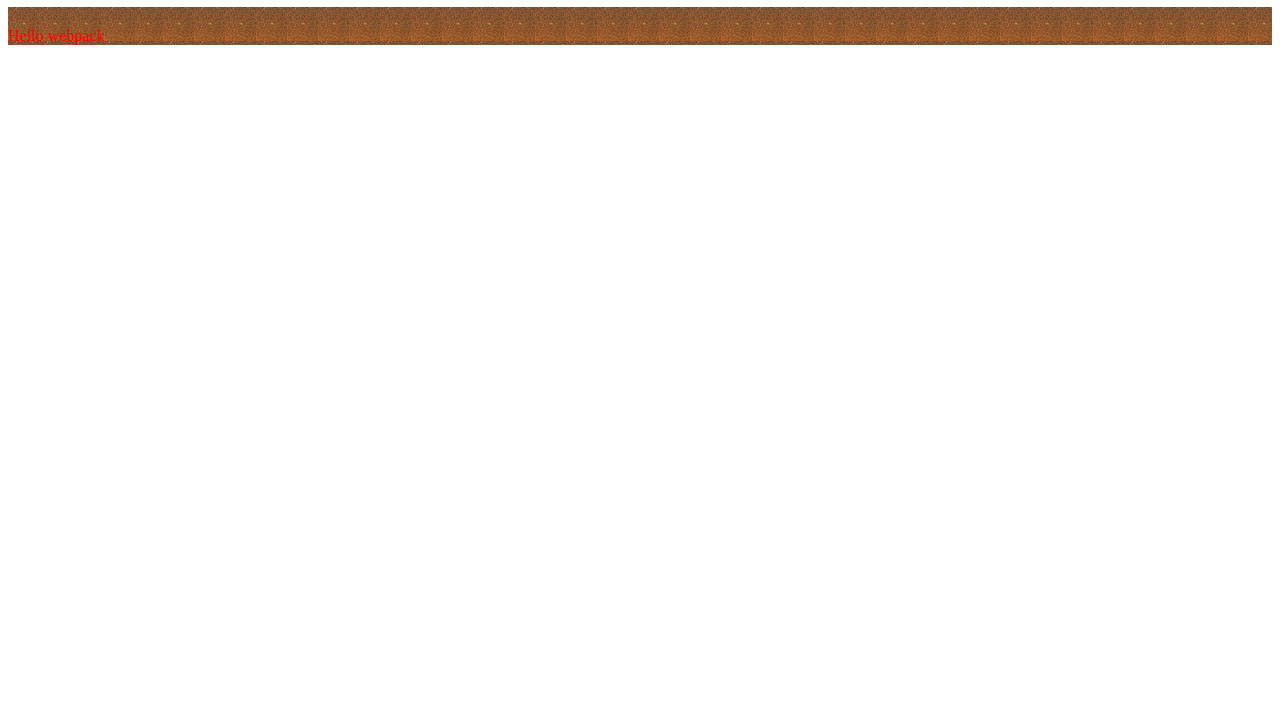
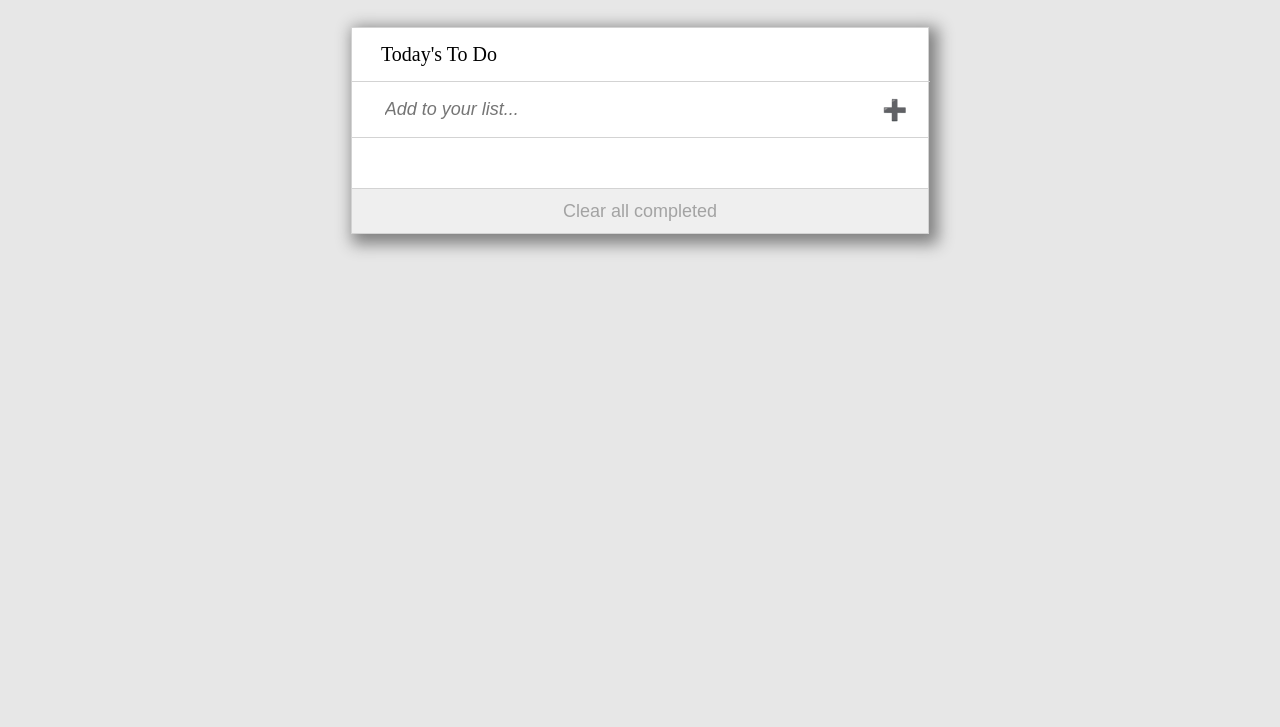
Before and after one commit to MarcoAurelioAntonio/To-Do-List-with-Webpack, a website built with webpack: page src/index.html in a window 1280 px wide. Shown: the part 73-800 px from the top of the page. Built offline with nearby package versions, Linux system fonts and the light colour scheme.

Commit message:
basic html y style

```diff
--- a/src/index.html
+++ b/src/index.html
@@ -1,11 +1,28 @@
 <!DOCTYPE html>
 <html lang="en">
-<head>
-    <meta charset="UTF-8">
-    <meta name="viewport" content="width=device-width, initial-scale=1.0">
-    <title>Wbpack Exercise</title>
-</head>
-<body>
-    <h1>Hello webpack!</h1>
-</body>
+  <head>
+    <meta charset="UTF-8" />
+    <meta name="viewport" content="width=device-width, initial-scale=1.0" />
+    <title>To Do List</title>
+    <link rel="stylesheet" href="style.css" />
+    <script type="module" src="index.js"></script>
+  </head>
+  <body>
+    <section id="position">
+      <header>
+        <!-- <h1 id="title">To Do List</h1> -->
+      </header>
+      <main>
+				<p id="today">Today's To Do</p>
+        <form id="form" method="get">
+          <input type="text" id="add" placeholder="Add to your list..." />
+          <button id="addBtn" type="submit">➕</button>
+        </form>
+        <div id="list">
+          <!-- Tasks added from javascript -->
+        </div>
+        <button type="button" id="clearBtn">Clear all completed</button>
+      </main>
+    </section>
+  </body>
 </html>
--- a/src/index.js
+++ b/src/index.js
@@ -1,21 +1,12 @@
-import _ from 'lodash';
-import './style.css';
-import Icon from './icon.png';
+/* import _ from 'lodash'; */
+/* import './style.css'; */
 
-function component() {
+/* function component() {
   const element = document.createElement('div');
 
   // Lodash, now imported by this script
   element.innerHTML = _.join(['Hello', 'webpack'], ' ');
   element.classList.add('hello');
-
-  // Add the image to our existing div.
-  const myIcon = new Image();
-  myIcon.src = Icon;
-
-  element.appendChild(myIcon);
-
-  return element;
 }
 
-document.body.appendChild(component());
+document.body.appendChild(component()); */
--- a/src/style.css
+++ b/src/style.css
@@ -1,4 +1,78 @@
-.hello {
-  color: red;
-  background: url('./icon.png');
+* {
+  padding: 0;
+  margin: 0;
 }
+
+body {
+  background-color: #e7e7e7;
+}
+
+/* position the start list */
+#position {
+  background-color: #ffff;
+  display: flex;
+  flex-direction: column;
+  align-items: center;
+  width: 45vw;
+  margin-top: 100px;
+  margin-left: auto;
+  margin-right: auto;
+  box-shadow: 5px 5px 15px 5px grey;
+}
+
+main {
+  width: 100%;
+  height: auto;
+  border: 1px solid #d3d3d3;
+}
+
+#today {
+  font-size: 20px;
+  padding: 15px;
+  margin-left: 14px;
+}
+
+#form {
+  display: flex;
+  justify-content: center;
+  column-gap: 3px;
+  align-items: center;
+  width: 100%;
+  height: 45px;
+  padding: 5px 1px;
+  border-top: 1px solid #d3d3d3;
+}
+
+#add {
+  font-size: 18px;
+  font-style: italic;
+  width: 85%;
+  height: 37px;
+  padding-left: 15px;
+  border: none;
+}
+
+#addBtn {
+  padding: 5px;
+  font-size: 20px;
+  border: none;
+  background-color: #ffff;
+}
+
+/* List */
+#list {
+  width: 100%;
+  min-height: 50px;
+  border-top: 1px solid #d3d3d3;
+}
+
+/* Items list with JavaScript */
+
+#clearBtn {
+  width: 100%;
+  height: 45px;
+  font-size: 18px;
+  color: #a3a3a3;
+  border: none;
+  border-top: 1px solid #d3d3d3;
+}
```
Also changed, not shown: src/icon.png (deleted).
